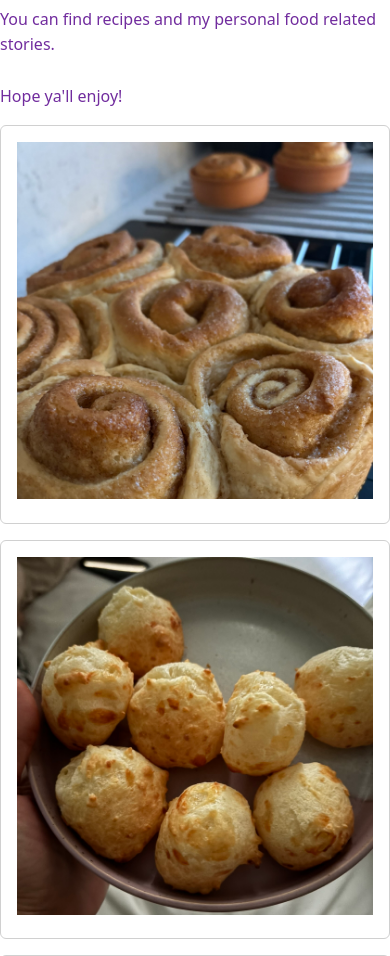
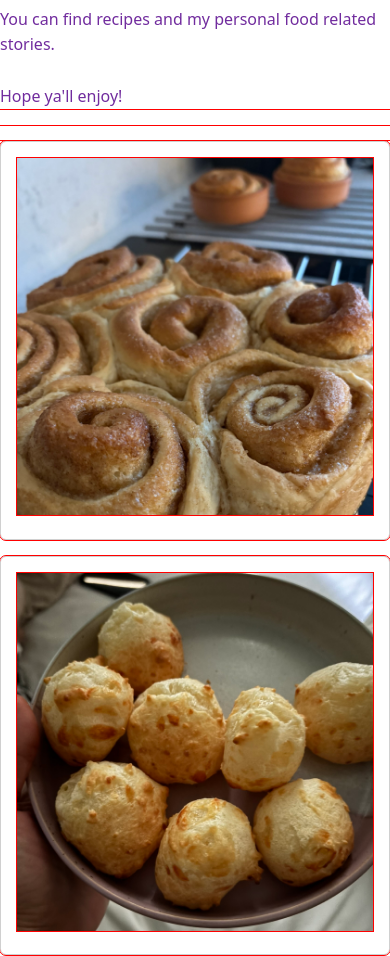
Before and after one commit to kaymaysue/Munch-Chronicles, a plain HTML site: page index.html in a window 390 px wide. Shown: the part 500-1456 px from the top of the page. Drawn offline with Linux system fonts and the light colour scheme.

Commit message:
Changed layout and appearance mostly for mobile. changes mostly in .css, but made sure new functionalities are added to .html.

```diff
--- a/index.html
+++ b/index.html
@@ -20,9 +20,9 @@
 			</nav>
 		</header>
 
-		<main>
+		<main class="indeling">
+			<section class="tekstkolom">
 				<p>main content still in progress</p>
-		</main>
 				<div class="description">
 					<p>
 						Welcome to the <strong>Munch Chronicles.</strong><br>
@@ -37,7 +37,10 @@
 						Hope ya'll enjoy!
 					</p>
 				</div>
-		<div class="kaartenrij">
+			</section>
+
+			<aside class="zijkolom">
+				<div class="galerij">
 					<article class="kaart">
 						<img src="IMG_9324.JPEG" alt="Homemade cinnamon rolls">
 					</article>
@@ -48,5 +51,7 @@
 						<img src="IMG_9647.JPEG" alt="Easy dinner - Loaded potatoes">
 					</article>
 				</div>
+			</aside>
+		</main>
 	</body>
 </html>
--- a/stijl.css
+++ b/stijl.css
@@ -1,5 +1,6 @@
 * {
 	box-sizing: border-box;
+	outline: 1px solid red;
 }
 
 body {
@@ -54,3 +55,25 @@ nav {
 	max-width: 65ch;
 	margin: 0 auto;
 }
+
+.indeling {
+	display: flex;
+	flex-direction: column;
+	gap: 1rem;
+}
+
+@media (min-width: 600px) {
+	.indeling {
+		flex-direction: row;
+	}
+	.zijkolom {
+		flex: 0 0 250px;
+		order: -1
+	}
+}
+
+.galerij {
+	display: grid;
+	grid-template-columns: repeat(auto-fit, minmax(200px, 1fr));
+	gap: 1rem;
+}
```
Lines whose indentation alone changed are shown as unchanged.
